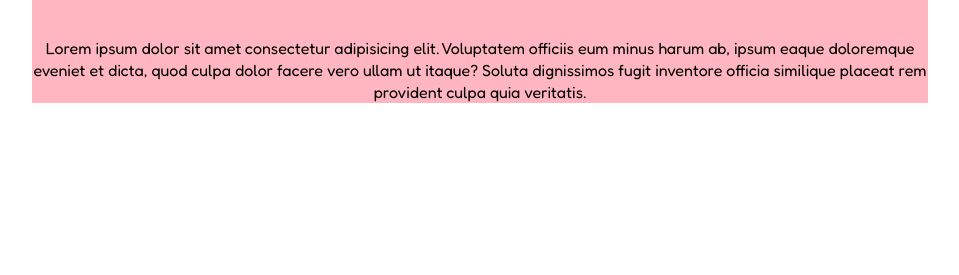
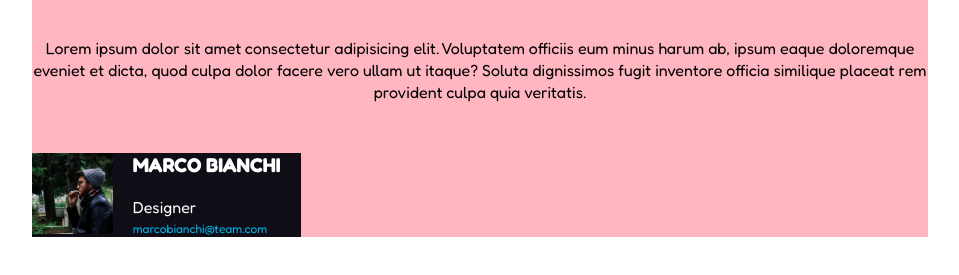
Before and after one commit to Zinni22/html-css-float-cards, a plain HTML site: page index.html in a window 1280 px wide. Shown: the part 109-384 px from the top of the page, without its empty margins (160-1119 px from the left). Drawn offline with Linux system fonts and the light colour scheme.

Commit message:
Pirma card

```diff
--- a/css/style.css
+++ b/css/style.css
@@ -3,6 +3,7 @@
     padding:0;
     box-sizing: border-box;
 }
+
 body{
     font-family: 'Fredoka', sans-serif;
 }
@@ -10,7 +11,14 @@ main{
     padding-top: 70px;
 }
 
+
+
 /* PRIMA SECTION */
+.clearfix::after {
+    content: "";
+    display: table;
+    clear: both;
+}
 .container{
     width:70%;
     background-color: lightpink;
@@ -22,8 +30,35 @@ h1{
     font-size: 30px;
     margin-bottom: 40px;
 }
-p{
+#intro{
     font-weight:400;
     text-align: center;
     line-height: 22px;
 }
+
+
+
+
+/* SECONDA SECTION */
+.card{
+    width:30%;
+    background-color: #0f0e17;
+    color:white;
+}
+img{
+    float:left;
+    width:30%;
+    margin-right: 20px;
+}
+h2{
+    font-size:20px;
+    margin-top:50px;
+}
+p{
+    margin-top:20px;
+}
+span{
+    font-size: 12px;
+    color: #01b5ed;
+    margin-top:20px;
+}
--- a/index.html
+++ b/index.html
@@ -17,11 +17,11 @@
     <!-- inizio main -->
     <main>
 
-        <div class="container">
+        <div class="container clearfix">
             <!-- prima section -->
             <section>
                 <h1>Meet Our Team</h1>
-                <p>
+                <p id="intro">
                     Lorem ipsum dolor sit amet consectetur adipisicing
                     elit. Voluptatem officiis eum minus harum ab,
                     ipsum eaque doloremque eveniet et dicta, quod culpa dolor facere
@@ -31,6 +31,16 @@
             </section>
 
             <!-- seconda section -->
+            <section>
+
+                <div class="card clearfix">
+                    <img src="img/male1.png" alt="Marco Bianchi">
+                    <h2>MARCO BIANCHI</h2>
+                    <p>Designer</p>
+                    <span>marcobianchi@team.com</span>
+                </div>
+
+            </section>
 
 
         </div>
```
